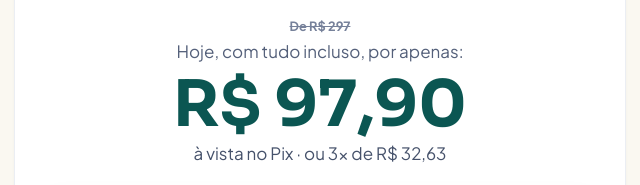
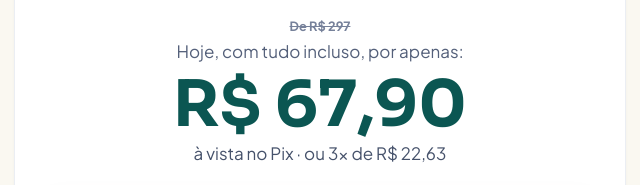
Before and after one commit to dacialima1-spec/mapas-transpetro-dutos-terminais, a plain HTML site: page index.html in a window 1280 px wide. Shown: the part 10420-10605 px from the top of the page, 320-960 px from the left. Drawn offline with nearby package versions, Linux system fonts and the light colour scheme.

Commit message:
Atualiza preco da oferta

```diff
--- a/index.html
+++ b/index.html
@@ -322,8 +322,8 @@ a:focus-visible, button:focus-visible, summary:focus-visible{ outline:2px solid
           <img src="mockup-capa.webp" alt="Tudo o que você recebe: 80 mapas e os bônus" loading="lazy" class="w-full max-w-md mx-auto mb-5" onerror="this.outerHTML='&lt;div class=\'ph rounded-xl mx-auto mb-5\' style=\'aspect-ratio:16/9;max-width:28rem\'&gt;&lt;span class=\'lab\'&gt;Mockup do pack&lt;/span&gt;&lt;/div&gt;'">
           <div class="text-xs text-ink-400 line-through font-bold mb-1">De R$ 297</div>
           <div class="text-ink-500">Hoje, com tudo incluso, por apenas:</div>
-          <div class="font-display font-bold text-6xl text-teal-700 leading-none mt-2">R$ 97,90</div>
-          <div class="text-ink-600 mt-1">à vista no Pix · ou 3x de R$ 32,63</div>
+          <div class="font-display font-bold text-6xl text-teal-700 leading-none mt-2">R$ 67,90</div>
+          <div class="text-ink-600 mt-1">à vista no Pix · ou 3x de R$ 22,63</div>
           <a href="#" class="btn btn-gold w-full mt-5 !py-4 text-base uppercase tracking-wide !text-white" style="text-shadow:0 1px 2px rgba(16,34,52,.35)">Quero meus 80 mapas agora</a>
           <div class="flex justify-center gap-4 mt-4 flex-wrap text-[11px] font-bold uppercase tracking-wide text-teal-700">
             <span class="inline-flex items-center gap-1"><svg class="w-4 h-4" viewBox="0 0 24 24" fill="none" stroke="currentColor" stroke-width="2"><path d="M12 22s8-4 8-10V5l-8-3-8 3v7c0 6 8 10 8 10Z"/></svg>Acesso vitalício</span>
```
